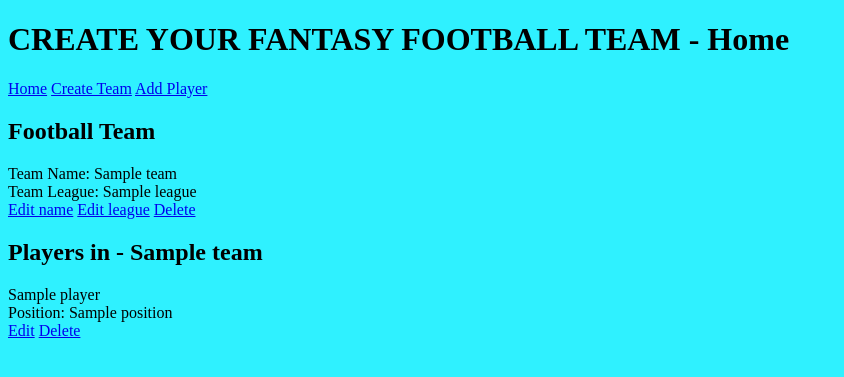
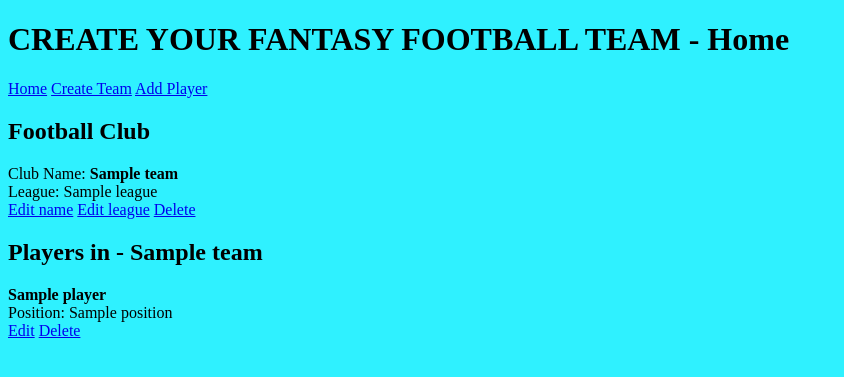
Before and after one commit to ajxbutt/fantasy-football, a Flask app: page / in a window 1280 px wide. Shown: the top 377 px of the page, without its empty margins (0-844 px from the left). Run offline with Flask 2, Linux system fonts and the light colour scheme; a database or web service that is not in the repository returns one stand-in record (values such as "Sample title"); data that the repository does not hold is empty.

```diff
--- a/frontend/application/templates/index.html
+++ b/frontend/application/templates/index.html
@@ -1,11 +1,11 @@
 {% extends "layout.html" %}
 {% block body %}
 
-    <h2>Football Team</h2>
+    <h2>Football Club</h2>
     {% for team in all_teams %}
         <p>
-            Team Name: {{ team["name"] }}<br>
-            Team League: {{ team["league"] }}<br>
+            Club Name: <b> {{ team["name"] }} </b> <br>
+            League: {{ team["league"] }}<br>
             <a href="{{ url_for('update_team_name', id=team.id) }}">Edit name</a>
             <a href="{{ url_for('update_team_league', id=team.id) }}">Edit league</a>
             <a href="{{ url_for('delete_team', id=team.id) }}">Delete</a>
@@ -14,7 +14,7 @@
     <h2>Players in - {{ team["name"] }}</h2>
     {% for player in team["players"] %}
         <p>
-            {{ player["name"] }}<br>
+            <b> {{ player["name"] }} </b> <br>
             Position: {{ player["position"] }}<br>
             <a href="{{ url_for('update_player_name', id=player.id) }}">Edit</a>
             <a href="{{ url_for('delete_player', id=player.id) }}">Delete</a>
--- a/frontend/application/templates/layout.html
+++ b/frontend/application/templates/layout.html
@@ -4,7 +4,7 @@
         <title>FANTASY FOOTBALL - {{ title }}</title>
     </head>
     <body style="background-color: rgb(47, 241, 255);">
-        <h1>CREATE YOUR FANTASY FOOTBALL TEAM - {{ title }}</h1>
+        <h1> CREATE YOUR FANTASY FOOTBALL TEAM - {{ title }}</h1>
         <p>
             <a href="{{ url_for('home') }}">Home</a>
             <a href="{{ url_for('create_team') }}">Create Team</a>
```
